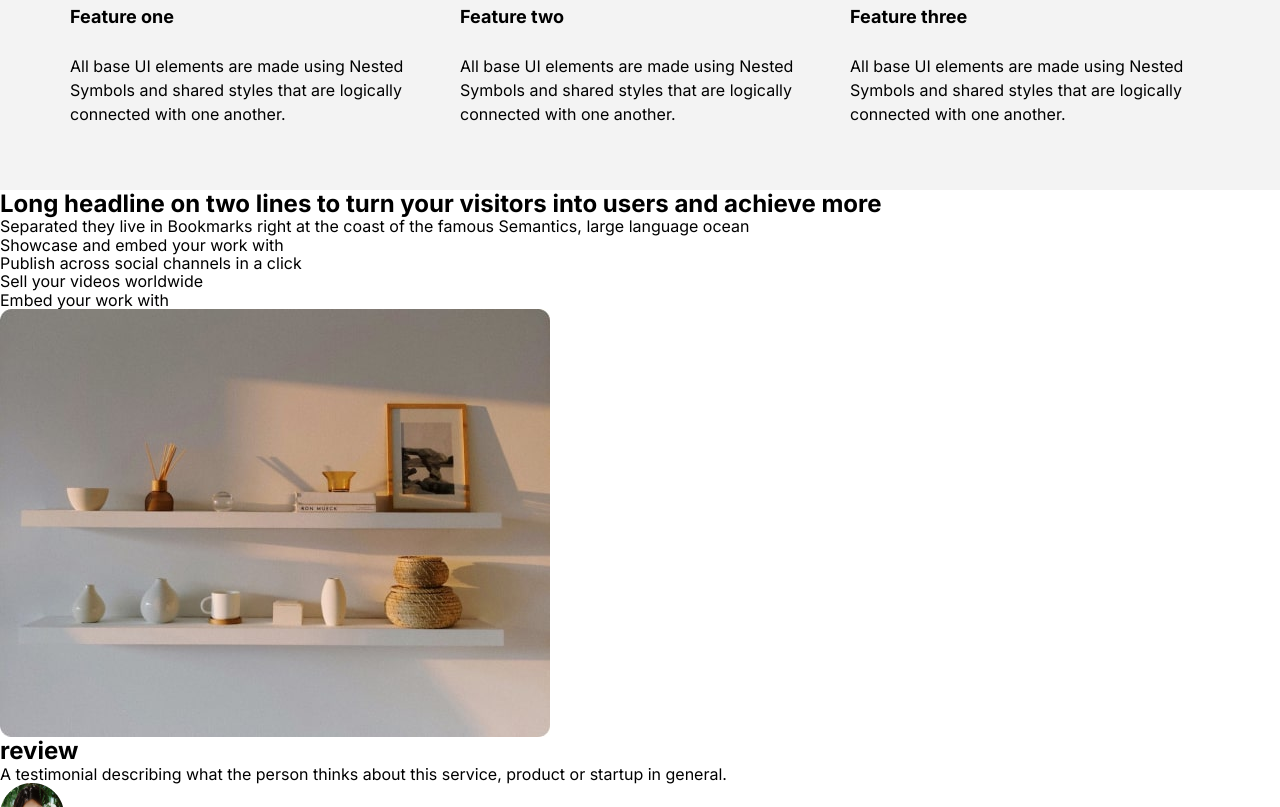
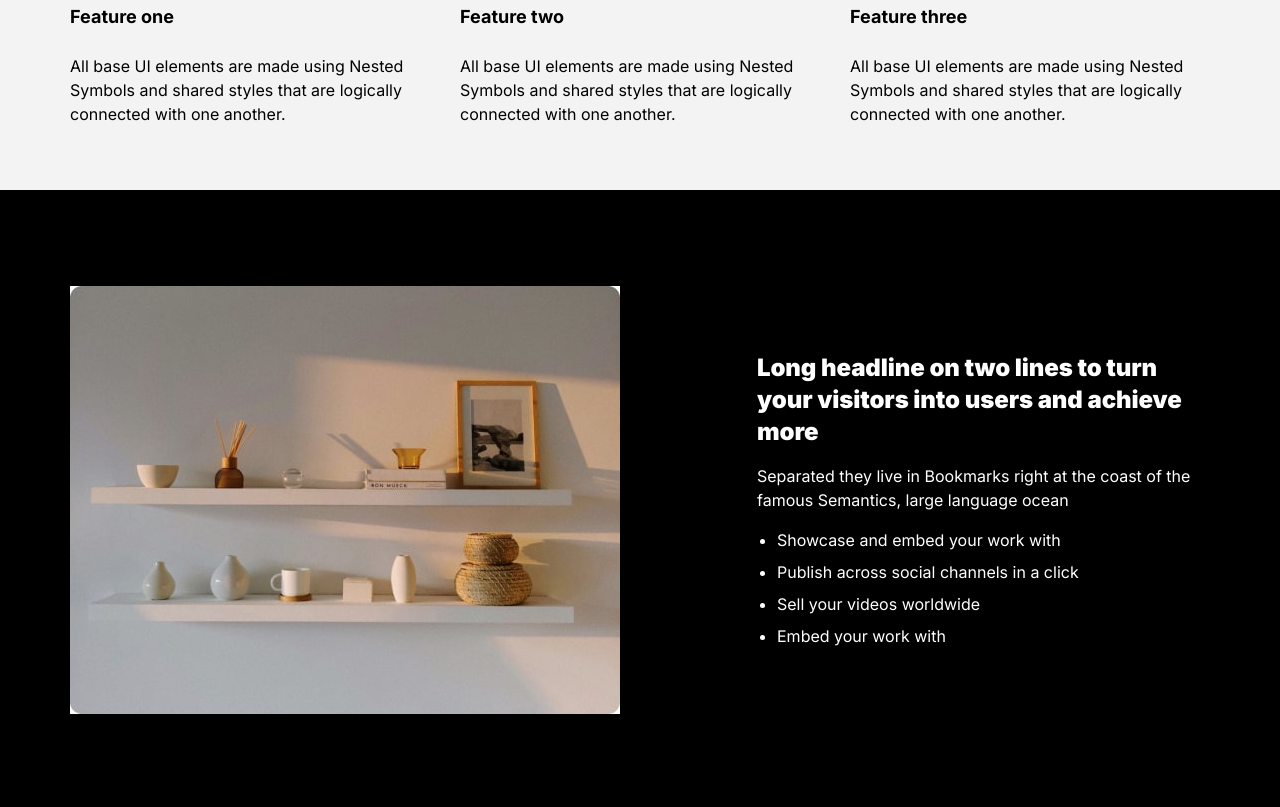
Before and after one commit to yulia-rodionova/brand-respomsive-web-page, a plain HTML site: page index.html in a window 1280 px wide. Shown: the part 696-1503 px from the top of the page. Drawn offline with nearby package versions, Linux system fonts and the light colour scheme.

Commit message:
descr-styles

```diff
--- a/css/styles.css
+++ b/css/styles.css
@@ -190,3 +190,45 @@ body {
 	font-size: 16px;
 	line-height: 1.5;
 }
+
+
+.descr {
+	padding: 96px 0;
+	background-color:var(--dark-color);
+}
+.descr .container {
+	display: flex;
+	flex-direction: row-reverse;
+	justify-content: space-between;
+	align-items: center;
+
+}
+.descr-title {
+	margin-bottom: 16px;
+	width: 453px;
+font-weight: 900;
+font-size: 24px;
+line-height: 1.33;
+letter-spacing: -0.1px;
+color: var(--light-color);
+}
+.descr-text {
+	margin-bottom: 16px;
+	width: 453px;
+	font-size: 16px;
+	line-height: 1.5;
+	color:var(--light-color);
+}
+.descr-list {
+	padding-left: 20px;
+	list-style: disc;
+}
+.descr-item {
+
+	font-size: 16px;
+	line-height: 1.5;
+	color: var(--light-color);
+}
+.descr-item:not(:last-child) {
+	margin-bottom: 8px;
+}
--- a/index.html
+++ b/index.html
@@ -74,16 +74,20 @@
 					</ul>
 				</div>
 			</section>
-			<section>
-				<h2> Long headline on two lines to turn your visitors into users and achieve more </h2>
-				<p> Separated they live in Bookmarks right at the coast of the famous Semantics, large language ocean </p>
-				<ul>
-					<li>Showcase and embed your work with</li>
-					<li>Publish across social channels in a click</li>
-					<li>Sell your videos worldwide</li>
-					<li>Embed your work with</li>
+			<section class="descr">
+				<div class="container">
+					<div>
+				<h2 class="descr-title"> Long headline on two lines to turn your visitors into users and achieve more </h2>
+				<p class="descr-text"> Separated they live in Bookmarks right at the coast of the famous Semantics, large language ocean </p>
+				<ul class="descr-list">
+					<li class="descr-item">Showcase and embed your work with</li>
+					<li class="descr-item">Publish across social channels in a click</li>
+					<li class="descr-item">Sell your videos worldwide</li>
+					<li class="descr-item">Embed your work with</li>
 				</ul>
-				<img src="./images/example-img.jpg" alt="shelf with dishes" width="550" height="428" />
+				</div>
+				<img class="shelf-img" src="./images/example-img.jpg" alt="shelf with dishes" width="550" height="428" />
+				</div>
 			</section>
 			<section>
 				<h2>review</h2>
```
